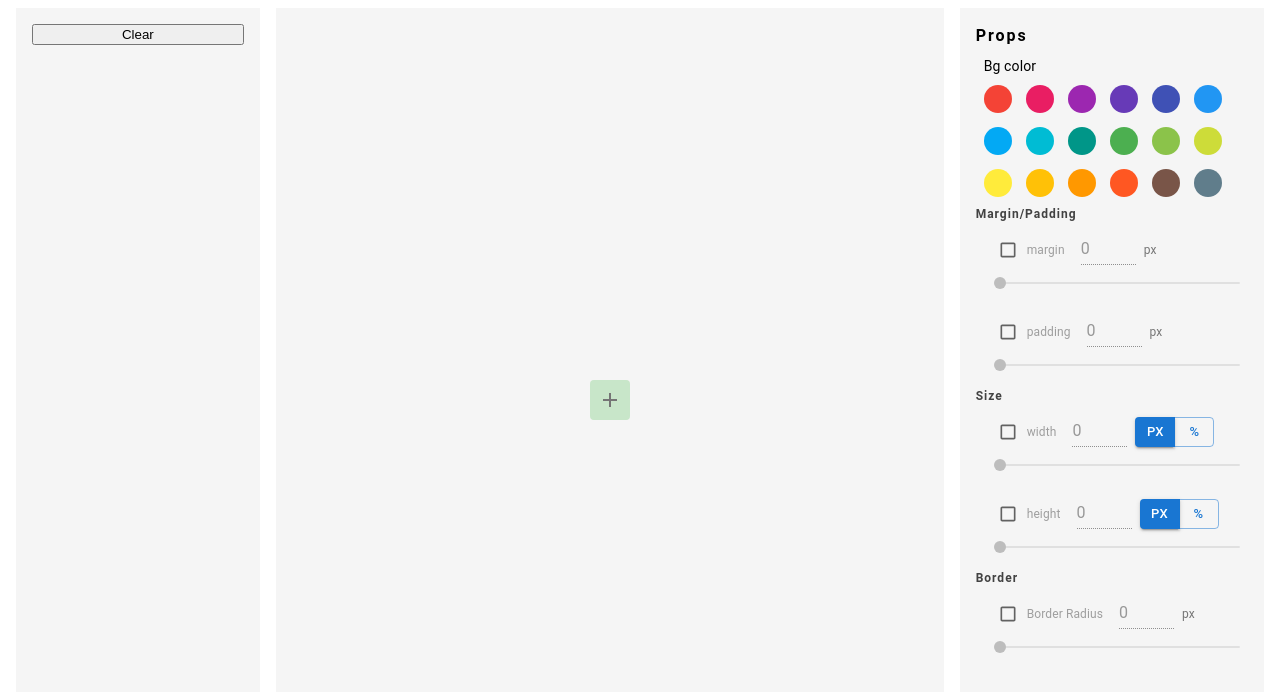
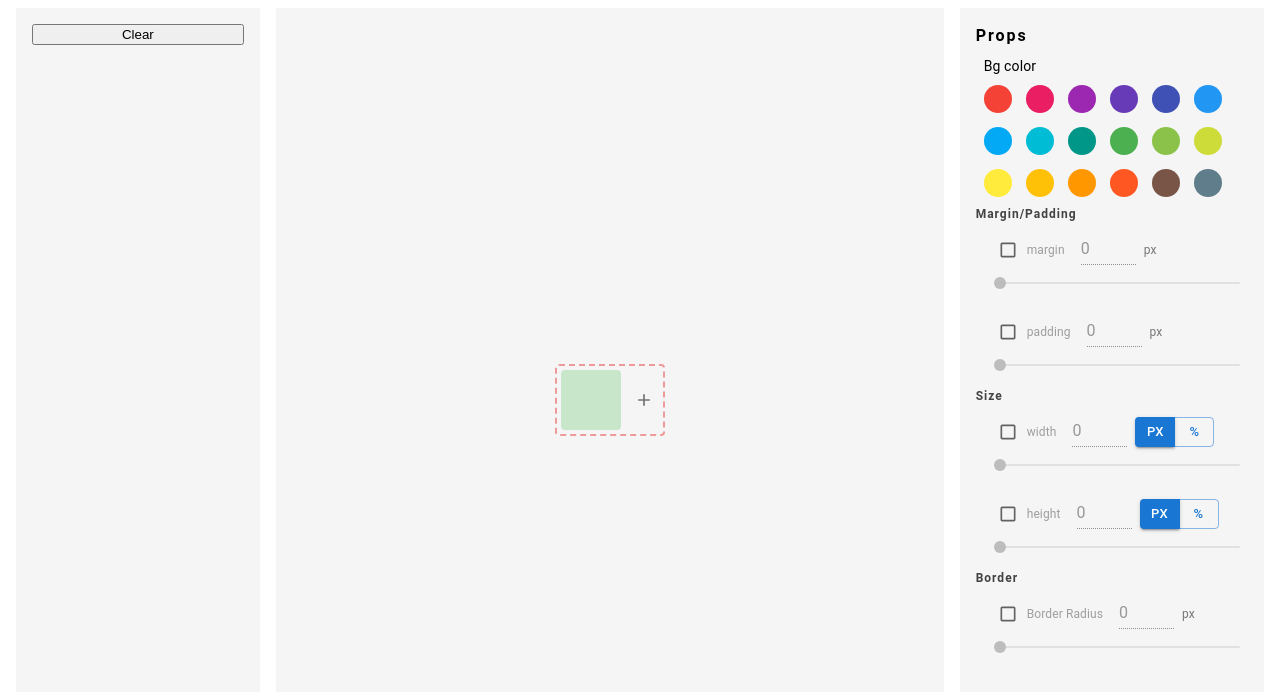
Before and after one commit to chanwit-y/mind-ui, a Next.js app: page / in a window 1280 px wide. Shown: the top 692 px of the page. Built offline with nearby package versions, Linux system fonts and the light colour scheme.

Commit message:
children add textfield

```diff
--- a/components/box/BoxAdusting.tsx
+++ b/components/box/BoxAdusting.tsx
@@ -1,23 +1,52 @@
 import { Box } from "@mui/material";
-import React, { FC } from "react";
-import { Children } from "../children";
+import { red } from "@mui/material/colors";
+import React, { FC, useMemo } from "react";
+import { Children, Empty } from "../children";
 import { BoxType } from "./BoxType";
 
 type Props = {
+  isPerview: boolean;
   prop: BoxType;
 };
 
-export const BoxAdusting: FC<Props> = ({ prop }) => {
+export const BoxAdusting: FC<Props> = ({ isPerview, prop }) => {
+  const isChildrenEmpty = useMemo(
+    () => prop?.childrens === undefined,
+    [prop?.childrens]
+  );
+
   return (
     <Box
-      p={prop?.padding ?? 0}
-      m={prop?.margin ?? 0}
-      width={prop?.width}
-      height={prop?.height}
-      bgcolor={prop?.bgColor}
-      borderRadius={prop?.borderRadius}
+      p={0.5}
+      display="flex"
+      alignItems="center"
+      gap={1}
+      border={2}
+      borderRadius={1}
+      sx={{
+        borderStyle: "dashed",
+        borderColor: red[200],
+      }}
     >
-      {prop?.childrens ? prop?.childrens?.map((c) => c) : <Children />}
+      <Box
+        p={prop?.padding ?? 0}
+        m={prop?.margin ?? 0}
+        width={!!!prop?.width && isChildrenEmpty ? 60 : prop?.width}
+        height={!!!prop?.height && isChildrenEmpty ? 60 : prop?.height}
+        bgcolor={prop?.bgColor}
+        borderRadius={prop?.borderRadius}
+      >
+        {isChildrenEmpty && isPerview ? (
+          <Empty />
+        ) : (
+          prop?.childrens?.map((c) => c)
+        )}
+      </Box>
+      {isPerview && (
+        <Box>
+          <Children />
+        </Box>
+      )}
     </Box>
   );
 };
--- a/components/children/Children.tsx
+++ b/components/children/Children.tsx
@@ -1,5 +1,5 @@
 import React, { Fragment, useEffect } from "react";
-import { Box, Popover } from "@mui/material";
+import { Box, IconButton, Popover } from "@mui/material";
 import { green, grey } from "@mui/material/colors";
 
 import AddIcon from "@mui/icons-material/Add";
@@ -27,13 +27,16 @@ export const Children = () => {
   return (
     <Fragment>
       <div onClick={handleClick}>
-        <Box
+        <IconButton size="small">
+          <AddIcon fontSize="small" />
+        </IconButton>
+        {/* <Box
           p={1}
           bgcolor={green[100]}
           color={grey[600]}
           borderRadius={1}
-          width="100%"
-          height="100%"
+          width="70%"
+          height="70%"
           display="flex"
           justifyContent="center"
           alignItems="center"
@@ -45,7 +48,7 @@ export const Children = () => {
           }}
         >
           <AddIcon />
-        </Box>
+        </Box> */}
       </div>
       <Popover
         open={open}
--- /dev/null
+++ b/components/children/Empty.tsx
@@ -0,0 +1,9 @@
+import { Box } from '@mui/material'
+import { green } from '@mui/material/colors'
+import React from 'react'
+
+export const Empty = () => {
+  return (
+    <Box width="100%" height="100%" bgcolor={green[100]} borderRadius={1} />
+  )
+}
--- a/components/children/index.ts
+++ b/components/children/index.ts
@@ -1,2 +1,3 @@
 export { Children } from "./Children";
 export { Components } from "./Components";
+export { Empty } from "./Empty";
--- a/package.json
+++ b/package.json
@@ -13,6 +13,7 @@
     "@emotion/styled": "^11.9.3",
     "@mui/icons-material": "^5.8.4",
     "@mui/material": "^5.8.4",
+    "framer-motion": "^6.3.16",
     "next": "12.1.6",
     "react": "18.2.0",
     "react-color": "^2.19.3",
--- a/pages/index.tsx
+++ b/pages/index.tsx
@@ -16,8 +16,23 @@ const Home: NextPage = () => {
       setProp((perv) => ({
         ...perv,
         childrens: perv?.childrens
-          ? [...perv.childrens, <TextField />]
-          : [<TextField />],
+          ? [
+              ...perv.childrens,
+              <TextField
+                sx={{
+                  "& .MuiInputBase-root": {
+                    backgroundColor: "white",
+                    height: "40px",
+                  },
+                }}
+              />,
+            ]
+          : [<TextField sx={{
+                  "& .MuiInputBase-root": {
+                    backgroundColor: "white",
+                    height: "40px",
+                  },
+ }} />],
       }));
       setSelectTool("");
     }
@@ -56,7 +71,7 @@ const Home: NextPage = () => {
         justifyContent="center"
         alignItems="center"
       >
-        <BoxAdusting prop={prop} />
+        <BoxAdusting isPerview={true} prop={prop} />
       </Box>
       <Box
         mx={1}
```
Also changed, not shown: 1 other file (tests, documents, lock files or other folders).
